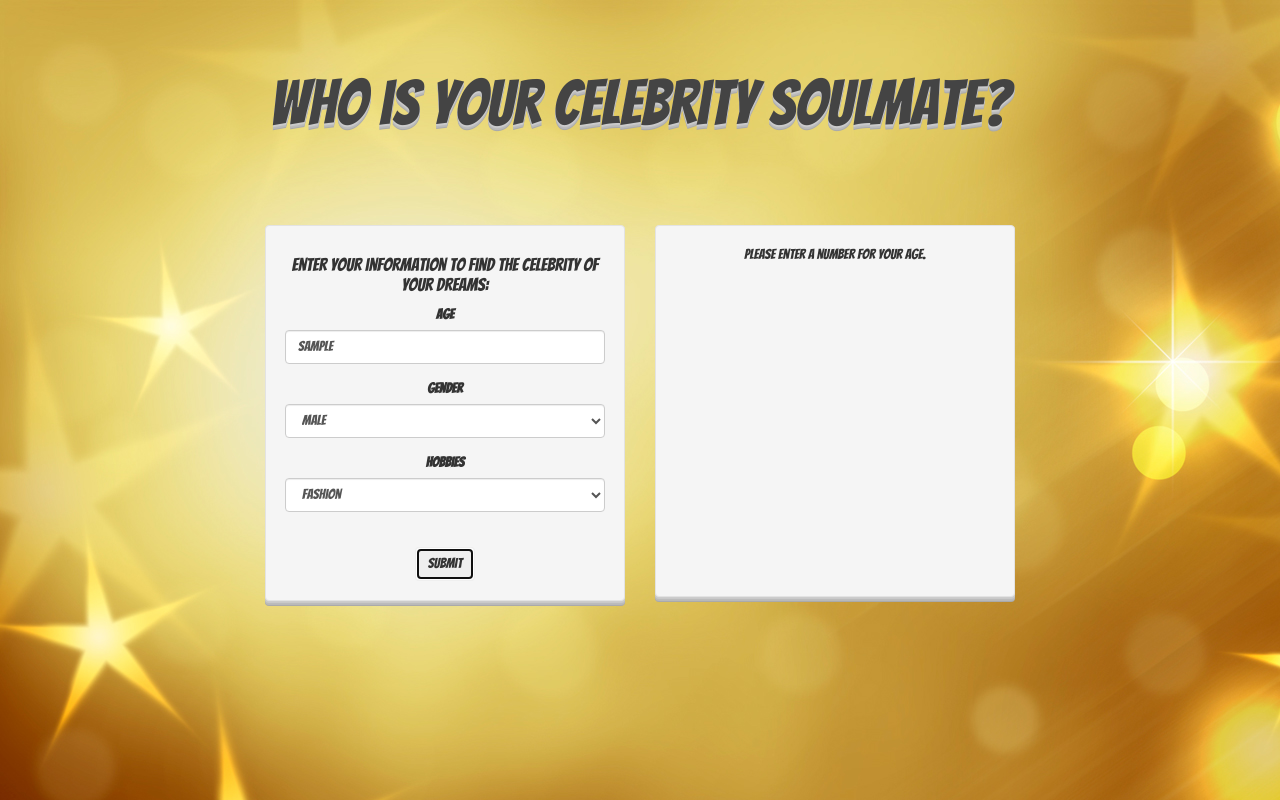
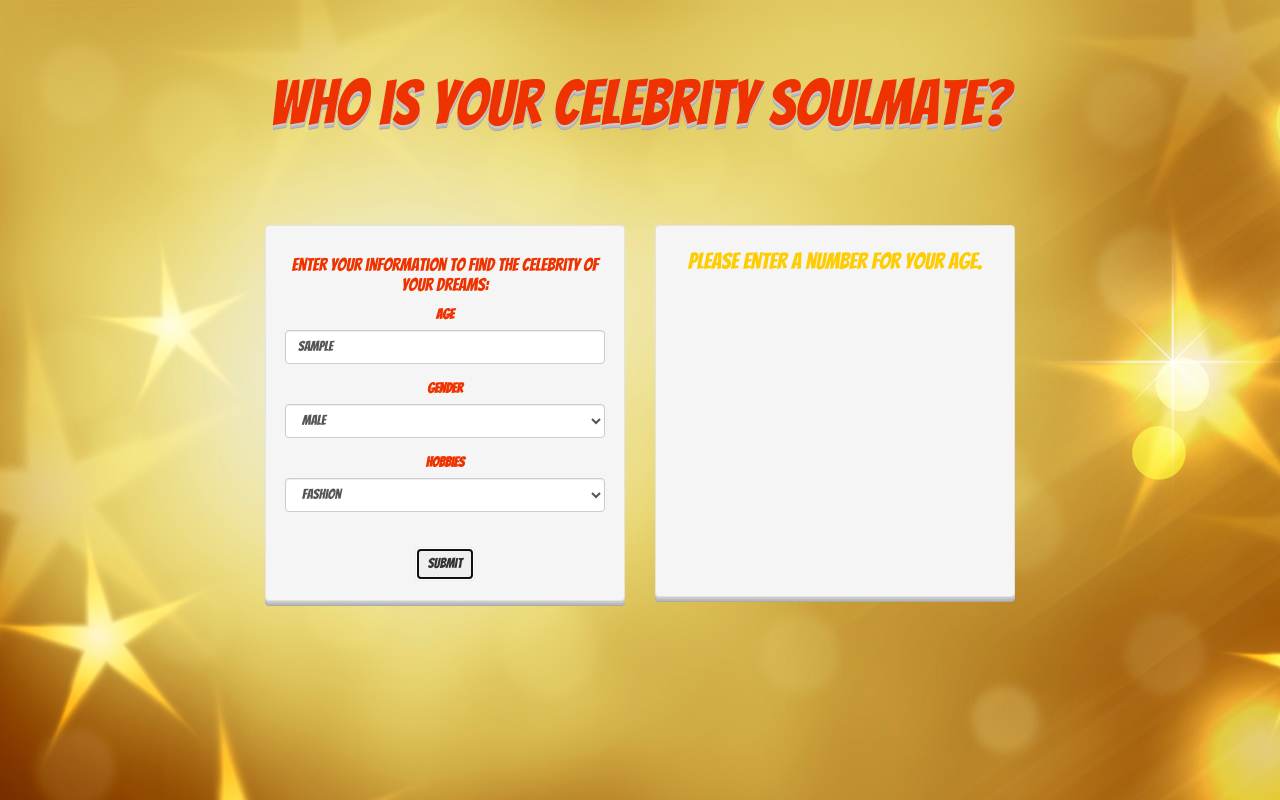
Before and after one commit to doohinkus/celebrity-dating-app, a plain HTML site: page index.html in a window 1280 px wide. Both pictures are taken after typing "Sample" into the empty fields and a click on the button "Submit". Drawn offline with Linux system fonts and the light colour scheme.

Commit message:
change color of header and bosy text

```diff
--- a/css/styles.css
+++ b/css/styles.css
@@ -2,6 +2,7 @@
 body{
   background-image: url(../img/background.jpg);
   font-family: 'Bangers', cursive;
+  color: #ee3300
 }
 .jumbotron {
   background: none;
@@ -25,9 +26,13 @@ img {
 #hutchenson, #timberlake, #cyrus, #beiber, #adele, #grande, #stephanie, #timerlake, #levine, #message{
   display: none;
 }
+#message{
+  font-size:17pt;
+  color: #ffcc00;
+}
 h1{
   color: yellow;
-  -webkit-text-fill-color: #444;
+  -webkit-text-fill-color: #ee3300;
   /*-webkit-text-stroke-width: 2px;*/
   -webkit-text-stroke-color: white;
 
```
